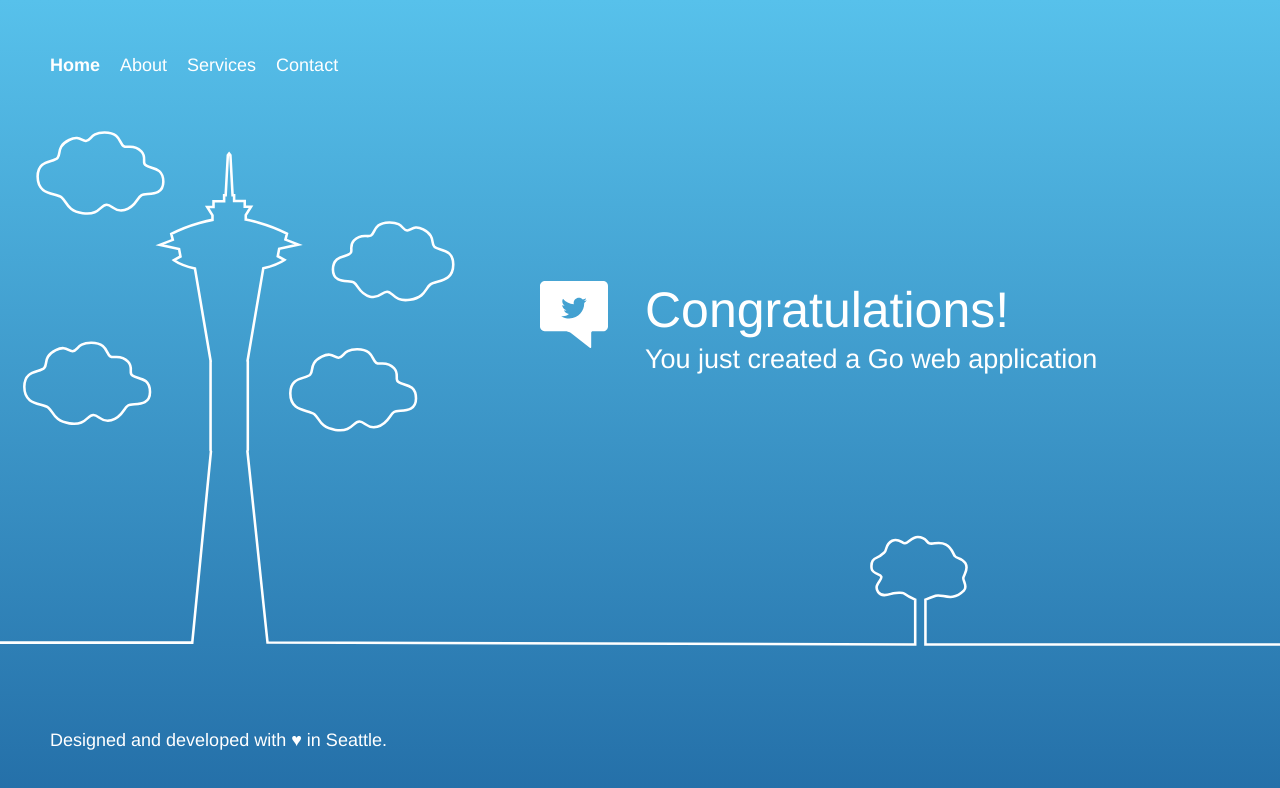
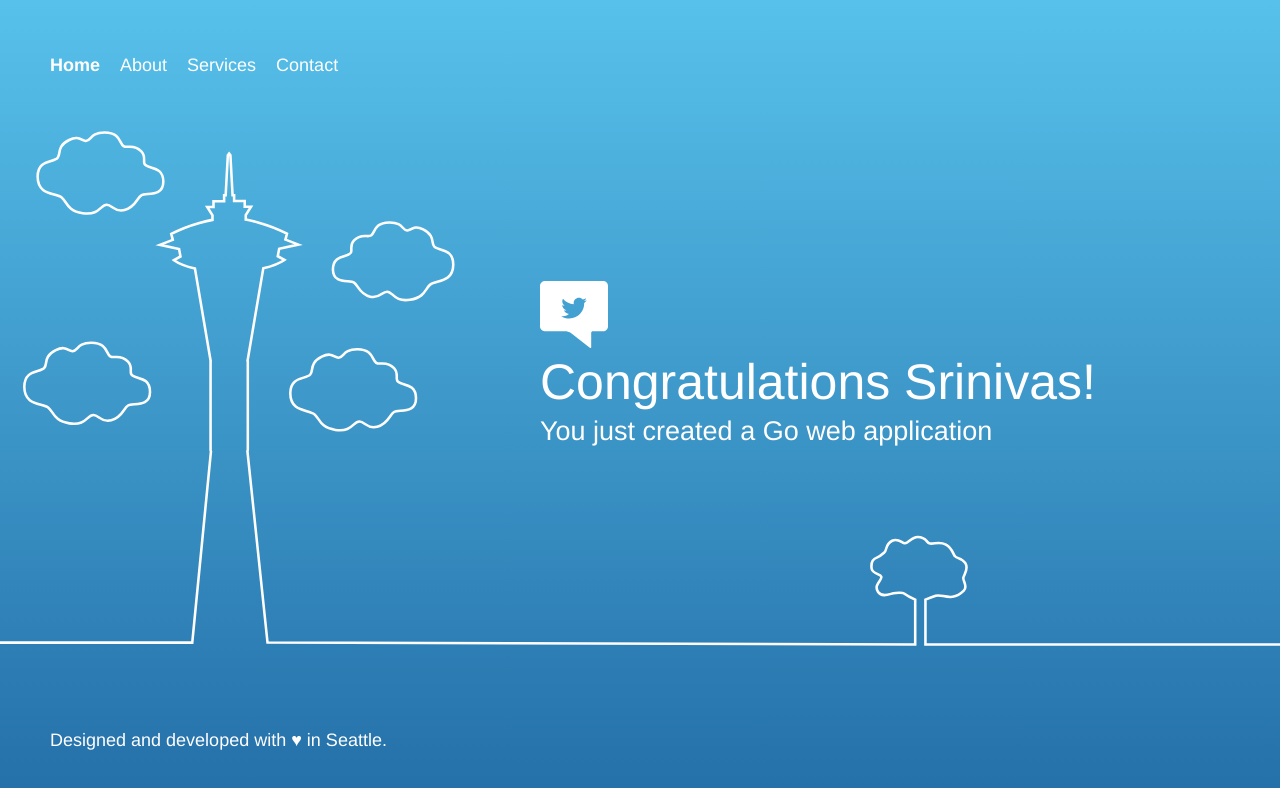
Before and after one commit to und-srinivas/codestar, a plain HTML site: page public/index.html in a window 1280 px wide. Drawn offline with Linux system fonts and the light colour scheme.

Commit message:
Update index.html

```diff
--- a/public/index.html
+++ b/public/index.html
@@ -58,7 +58,7 @@
         <div class="message">
             <a class="twitter-link" href="http://twitter.com/home/?status=I%20created%20a%20project%20with%20AWS%20CodeStar!%20%23AWS%20%23AWSCodeStar%20https%3A%2F%2Faws.amazon.com%2Fcodestar"><img src="assets/img/tweet.svg" /></a>
             <div class="text">
-                <h1>Congratulations!</h1>
+                <h1>Congratulations Srinivas!</h1>
                 <h2>You just created a Go web application</h2>
             </div>
         </div>
```
